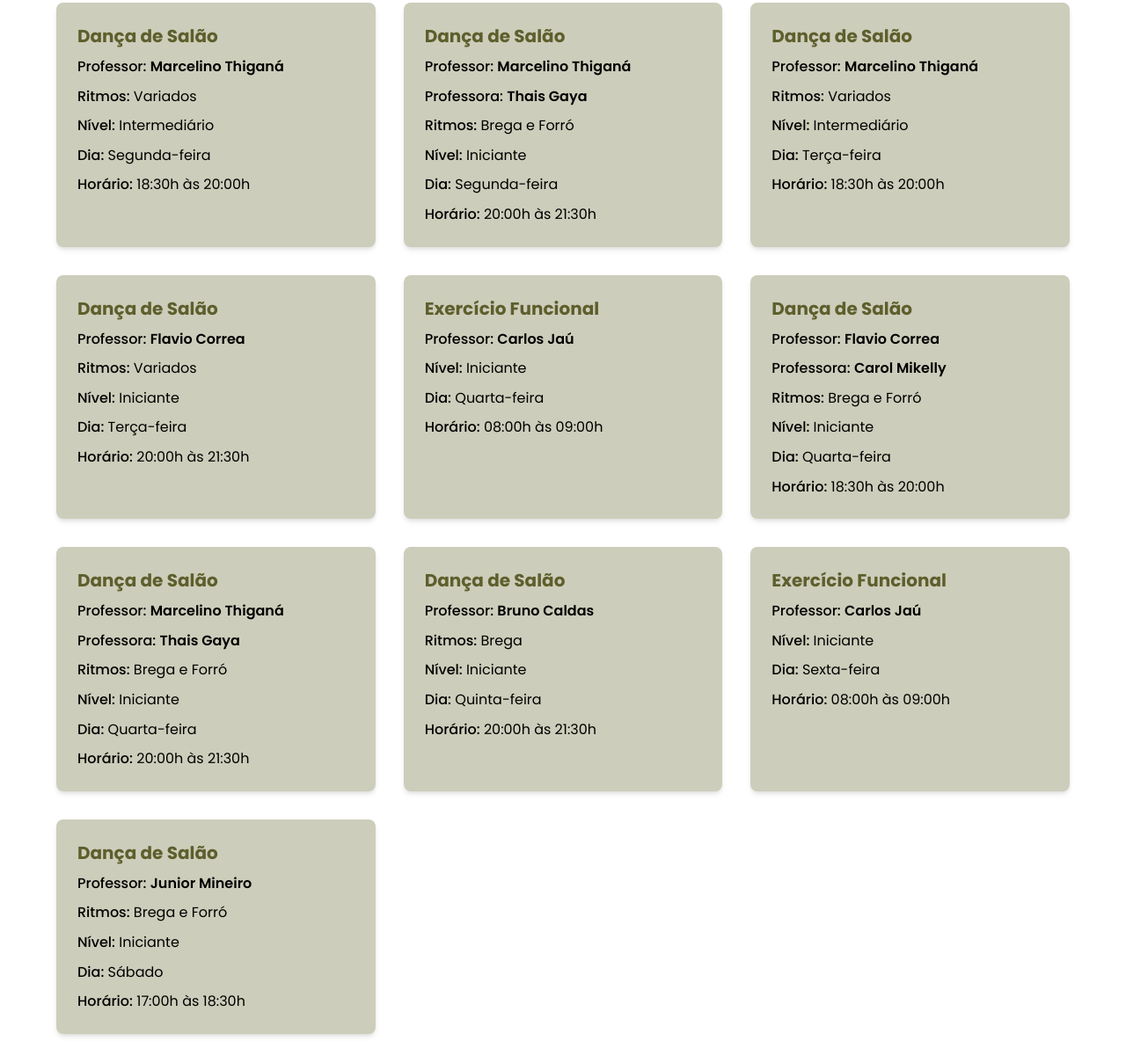
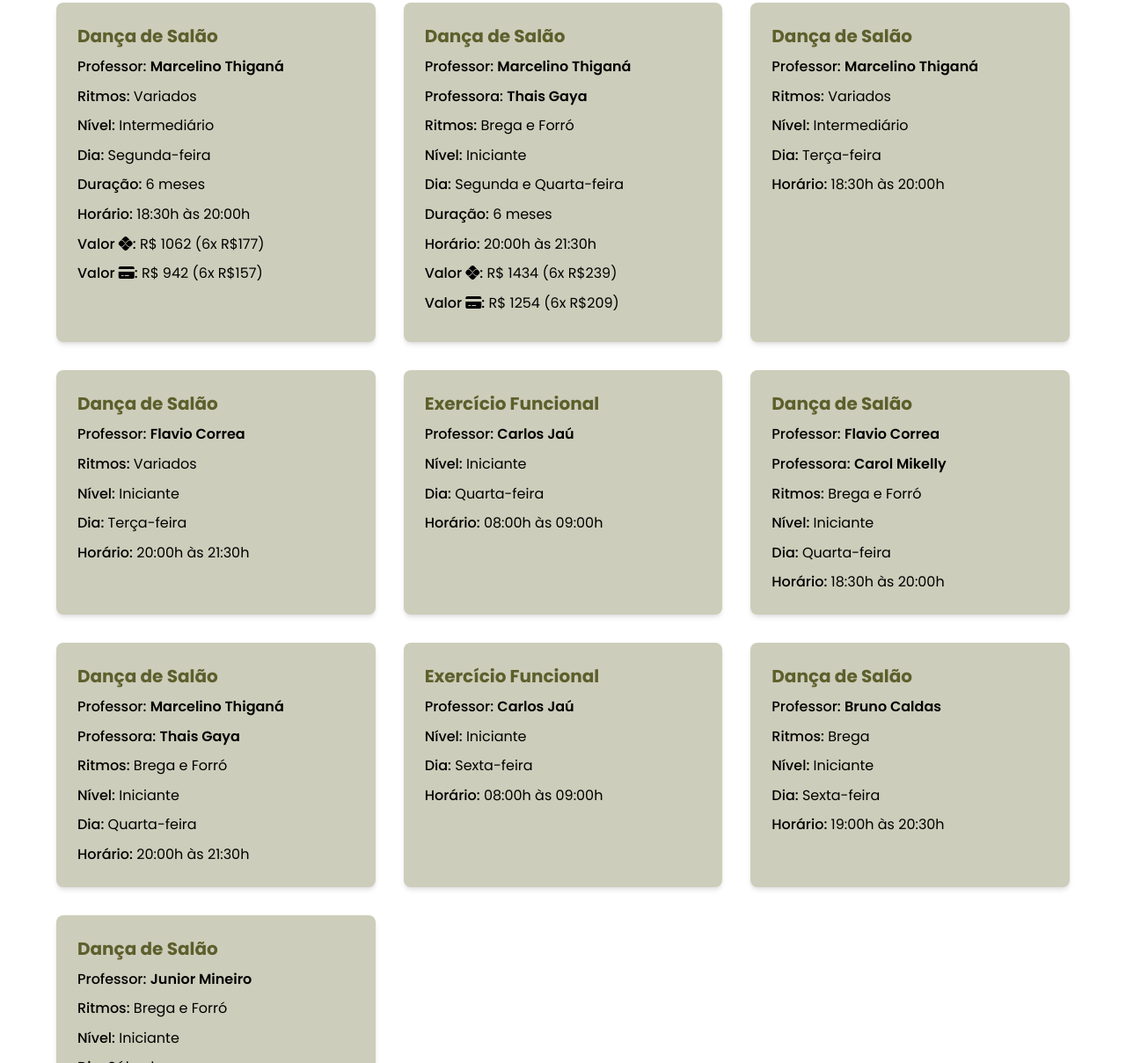
Before and after one commit to k7studio/k7studio-nodejs, a website: page index.html in a window 1280 px wide. Shown: the part 2732-3941 px from the top of the page at 88% size. Drawn offline with Linux system fonts and the light colour scheme.

Commit message:
Atualização Horarios Valores

```diff
--- a/index.html
+++ b/index.html
@@ -179,7 +179,10 @@
                     <p class="mb-2"><span class="font-medium">Ritmos:</span> Variados</p>
                     <p class="mb-2"><span class="font-medium">Nível:</span> Intermediário</p>
                     <p class="mb-2"><span class="font-medium">Dia:</span> Segunda-feira</p>
-                    <p><span class="font-medium">Horário:</span> 18:30h às 20:00h</p>
+                    <p class="mb-2"><span class="font-medium">Duração:</span> 6 meses</p>
+                    <p class="mb-2"><span class="font-medium">Horário:</span> 18:30h às 20:00h</p>
+                    <p class="mb-2"><span class="font-medium">Valor <i class="fa-brands fa-pix"></i>:</span> R$ 1062 (6x R$177)</p>
+                    <p class="mb-2"><span class="font-medium">Valor <i class="fa-solid fa-credit-card"></i>:</span> R$ 942 (6x R$157)</p>
                 </div>
 
                 <!-- Class 2 -->
@@ -189,8 +192,11 @@
                     <p class="mb-2"><span class="font-medium">Professora:</span> <span class="font-semibold mb-1">Thais Gaya</span></p>
                     <p class="mb-2"><span class="font-medium">Ritmos:</span> Brega e Forró</p>
                     <p class="mb-2"><span class="font-medium">Nível:</span> Iniciante</p>
-                    <p class="mb-2"><span class="font-medium">Dia:</span> Segunda-feira</p>
-                    <p><span class="font-medium">Horário:</span> 20:00h às 21:30h</p>
+                    <p class="mb-2"><span class="font-medium">Dia:</span> Segunda e Quarta-feira </p>
+                    <p class="mb-2"><span class="font-medium">Duração:</span> 6 meses</p>
+                    <p class="mb-2"><span class="font-medium">Horário:</span> 20:00h às 21:30h</p>
+                    <p class="mb-2"><span class="font-medium">Valor <i class="fa-brands fa-pix"></i>:</span> R$ 1434 (6x R$239)</p>
+                    <p class="mb-2"><span class="font-medium">Valor <i class="fa-solid fa-credit-card"></i>:</span> R$ 1254 (6x R$209)</p>
                 </div>
 
                 <!-- Class 3 -->
@@ -244,17 +250,8 @@
                     <p><span class="font-medium">Horário:</span> 20:00h às 21:30h</p>
                 </div>
 
+
                 <!-- Class 8 -->
-                <div class="bg-highlight rounded-lg overflow-hidden shadow-md p-6">
-                    <h3 class="text-xl font-bold text-primary mb-2">Dança de Salão</h3>
-                    <p class="mb-2"><span class="font-medium">Professor:</span> <span class="font-semibold mb-1">Bruno Caldas</span></p>
-                    <p class="mb-2"><span class="font-medium">Ritmos:</span> Brega</p>
-                    <p class="mb-2"><span class="font-medium">Nível:</span> Iniciante</p>
-                    <p class="mb-2"><span class="font-medium">Dia:</span> Quinta-feira</p>
-                    <p><span class="font-medium">Horário:</span> 20:00h às 21:30h</p>
-                </div>
-
-                <!-- Class 9 -->
                 <div class="bg-highlight rounded-lg overflow-hidden shadow-md p-6">
                     <h3 class="text-xl font-bold text-primary mb-2">Exercício Funcional</h3>
                     <p class="mb-2"><span class="font-medium">Professor:</span> <span class="font-semibold mb-1">Carlos Jaú</span></p>
@@ -263,6 +260,15 @@
                     <p><span class="font-medium">Horário:</span> 08:00h às 09:00h</p>
                 </div>
 
+                  <!-- Class 9 -->
+                <div class="bg-highlight rounded-lg overflow-hidden shadow-md p-6">
+                    <h3 class="text-xl font-bold text-primary mb-2">Dança de Salão</h3>
+                    <p class="mb-2"><span class="font-medium">Professor:</span> <span class="font-semibold mb-1">Bruno Caldas</span></p>
+                    <p class="mb-2"><span class="font-medium">Ritmos:</span> Brega</p>
+                    <p class="mb-2"><span class="font-medium">Nível:</span> Iniciante</p>
+                    <p class="mb-2"><span class="font-medium">Dia:</span> Sexta-feira</p>
+                    <p><span class="font-medium">Horário:</span> 19:00h às 20:30h</p>
+                </div>
                 <!-- Class 10 -->
                 <div class="bg-highlight rounded-lg overflow-hidden shadow-md p-6">
                     <h3 class="text-xl font-bold text-primary mb-2">Dança de Salão</h3>
```
